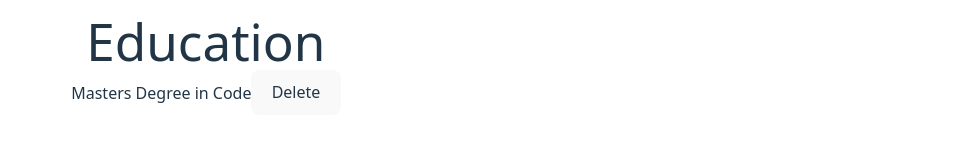
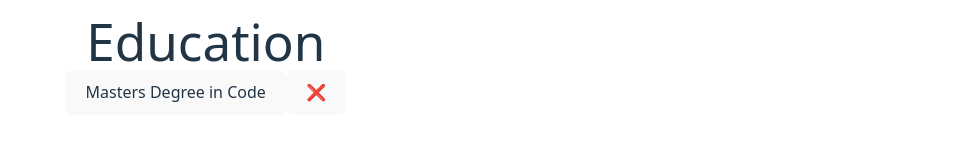
Before and after one commit to R-Lok/react-resume-app, a React (Vite) app: page / in a window 1280 px wide. Shown: the part 199-340 px from the top of the page, without its empty margins (0-967 px from the left). Built offline with nearby package versions, Linux system fonts and the light colour scheme.

Commit message:
Implement rendering of education elements

```diff
--- a/package.json
+++ b/package.json
@@ -12,8 +12,7 @@
   "dependencies": {
     "@tailwindcss/vite": "^4.1.11",
     "react": "^19.1.0",
-    "react-dom": "^19.1.0",
-    "tailwindcss": "^4.1.11"
+    "react-dom": "^19.1.0"
   },
   "devDependencies": {
     "@eslint/js": "^9.25.0",
--- a/src/App.jsx
+++ b/src/App.jsx
@@ -12,11 +12,12 @@ function App() {
 
   const [educationDetails, setEducationDetails] = useState([
     {
+      id: crypto.randomUUID(),
       name: 'Masters Degree in Code',
       location: 'University of Bla',
-      startDate: 'Nov 2023',
-      endDate: 'Dec 2025',
-      bullets: [["Graduated with 95% GPA", "President of the Student Union"]]
+      startDate: '2018-01-01',
+      endDate: '2023-12-01',
+      description: '- Led the student union\n - Completed with 99% GPA'
     }
   ]) //mock for now, set to Empty when completed
 
--- a/src/components/BasicInfoDIsplay.jsx
+++ b/src/components/BasicInfoDIsplay.jsx
@@ -3,7 +3,6 @@ export function BasicInfoDisplay( {personalDetails} ) {
     const style = {
         display: 'block'
     }
-
 
     return (
         <div>
--- /dev/null
+++ b/src/components/EditorEducationForm.jsx
@@ -0,0 +1,66 @@
+import NamedInput from './NamedInput'
+
+export default function EditorEducationForm({ experience, index, editElement }) {
+
+
+    //Can refactor these all into one function later, just specify what field being changed
+    function setProgramName(name) {
+        editElement(index, { ...experience, name })
+    }
+
+    function setSchool(location) {
+        editElement(index, {...experience, location})
+    }
+
+    function setStartDate(startDate) {
+        editElement(index, {...experience, startDate})
+    }
+
+    function setEndDate(endDate) {
+        editElement(index, {...experience, endDate})
+    }
+
+    function setDescription(description) {
+        editElement(index, {...experience, description})
+    }
+
+    return (
+        <div>
+            <NamedInput
+                id={'programName-' + { index }}
+                fieldName='Program'
+                currentValue={experience.name}
+                inputType='text'
+                setter={setProgramName}>
+            </NamedInput>
+            <NamedInput
+                id={'schoolName-' + { index }}
+                fieldName='School'
+                currentValue={experience.location}
+                inputType='text'
+                setter={setSchool}>
+            </NamedInput>
+            <NamedInput
+                id={'schoolStart-' + { index }}
+                fieldName='Start Date'
+                currentValue={experience.startDate}
+                inputType='date'
+                setter={setStartDate}>
+            </NamedInput>
+            <NamedInput
+                id={'schoolEnd-' + { index }}
+                fieldName='End Date'
+                currentValue={experience.endDate}
+                inputType='date'
+                setter={setEndDate}>
+            </NamedInput>
+            <NamedInput
+                id={'schoolDescription-' + { index }}
+                fieldName='Description'
+                currentValue={experience.description}
+                inputType='textarea'
+                setter={setDescription}>
+            </NamedInput>
+        </div>
+    )
+}
--- /dev/null
+++ b/src/components/EditorExperienceItem.jsx
@@ -0,0 +1,16 @@
+import {useState} from 'react'
+import EditorEducationForm from './EditorEducationForm'
+
+export default function EditorExperienceItem({ experience, index, removeElement, editElement }) {
+
+    const [isShowDetails, setShowDetails] = useState(false)
+
+    return (
+        <div>
+            <button onClick={() => {setShowDetails(!isShowDetails)}}>{experience.name}</button>
+            <button onClick={() => { removeElement(index) }}> ❌ </button>
+
+            {isShowDetails ? <EditorEducationForm experience={experience} index={index} editElement={editElement}></EditorEducationForm>: null}
+        </div>
+    )
+}
--- a/src/components/EditorExperienceList.jsx
+++ b/src/components/EditorExperienceList.jsx
@@ -1,12 +1,11 @@
-export default function EditorExperienceList({ experiences, removeElement}) {
+import EditorExperienceItem from "./EditorExperienceItem"
+
+export default function EditorExperienceList({ experiences, removeElement, editElement}) {
 
     return (
         <div>
             {experiences.map((element, index) => (
-                <div key={element.name}>
-                    <span>{element.name}</span>
-                    <button onClick={() => {removeElement(index)}}> Delete </button>
-                </div>
+                <EditorExperienceItem key={element.id} experience={element} index={index} removeElement={removeElement} editElement={editElement}></EditorExperienceItem>
             ))}
         </div>
     )
--- a/src/components/EducationDetailsEditor.jsx
+++ b/src/components/EducationDetailsEditor.jsx
@@ -8,10 +8,18 @@ export default function EducationDetailsEditor( {educationDetails, setEducationD
         })
     }
 
+    const editEducationElement = (indexToEdit, newElement) => {
+        setEducationDetails(prev => {
+            return prev.map( (element, index) => {
+                return index === indexToEdit ? newElement : element
+            })
+        })
+    }
+
     return (
         <div>
             <h1>Education</h1>
-            <EditorExperienceList experiences={educationDetails} removeElement={deleteEducationElement}></EditorExperienceList>
+            <EditorExperienceList experiences={educationDetails} removeElement={deleteEducationElement} editElement={editEducationElement}></EditorExperienceList>
         </div>
     )
 }
--- a/src/components/NamedInput.jsx
+++ b/src/components/NamedInput.jsx
@@ -1,4 +1,4 @@
-export default function NamedInput( {id, fieldName, currentValue, setter, inputType} ) {
+export default function NamedInput({ id, fieldName, currentValue, setter, inputType }) {
 
     const labelStyle = {
         'display': 'block'
@@ -8,12 +8,20 @@ export default function NamedInput( {id, fieldName, currentValue, setter, inputT
     return (
         <div>
             <label htmlFor={id} style={labelStyle}>{fieldName}</label>
-            <input
-            id={id}
-            type={inputType}
-            value={currentValue}
-            onChange={e => setter(e.target.value)}
-            />
+            {
+                inputType === 'textarea' ?
+                    (<textarea id={id} value={currentValue} onChange={e => setter(e.target.value)}>
+
+                    </textarea>)
+                :
+                    (<input
+                        id={id}
+                        type={inputType}
+                        value={currentValue}
+                        onChange={e => setter(e.target.value)}
+                    />)
+            }
+
         </div>
     )
 }
```
Also changed, not shown: 1 other file (tests, documents, lock files or other folders).
